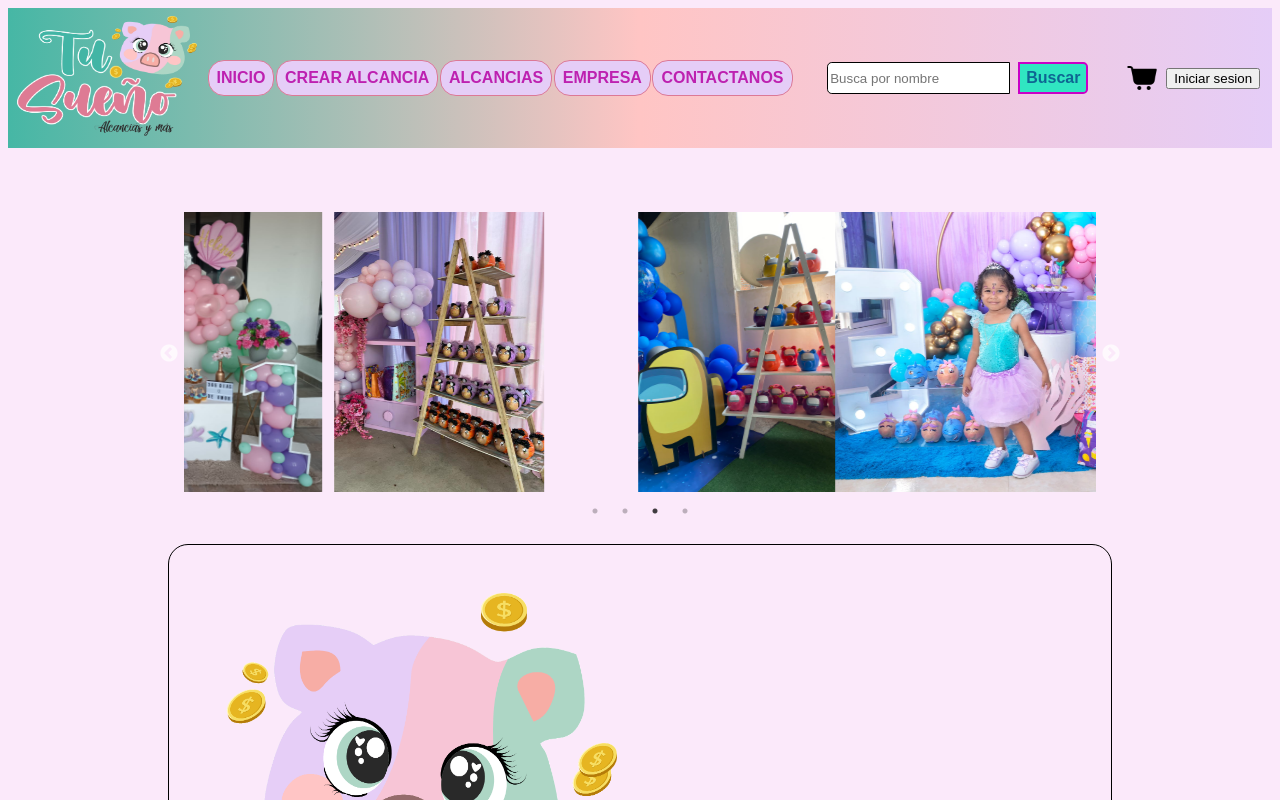
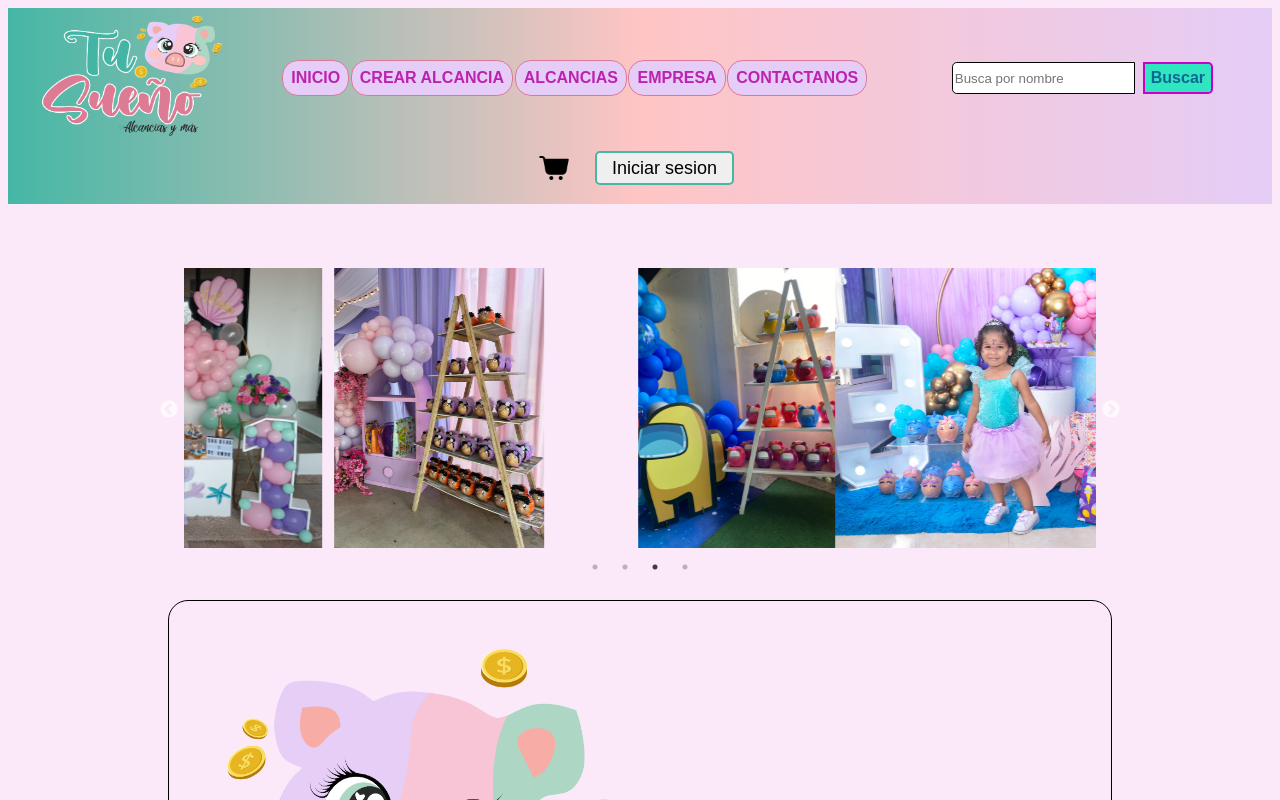
Before and after one commit to UrielGarmendia/tu-suenio-front, a React (Vite) app: page / in a window 1280 px wide. Shown: the top 800 px of the page. Built offline with nearby package versions, Linux system fonts and the light colour scheme; no server answers.

Commit message:
auth0 funcionalidad-css

```diff
--- a/src/Components/NavBar/NavBar.module.css
+++ b/src/Components/NavBar/NavBar.module.css
@@ -65,9 +65,26 @@
     padding: 0.2rem;
 }
 
-.signin img {
+.signin button {
+    display: flex;
+    align-items: center;
+    justify-content: center;
     height: 2rem;
     margin: 0.5rem;
+    border: none;
+    font-size: 18px;
+    padding: 15px;
+    border-radius: 5px;
+    font-weight: 500;
+    translate: none !important;
+    margin-left: 25px;
+    border: 2px solid #46B7A5 !important;
+}
+.signin button:hover{
+    transform: translateX(0px);
+}
+.signin img{
+    height: 2rem;
 }
 .img{
    width: 180px;
```
